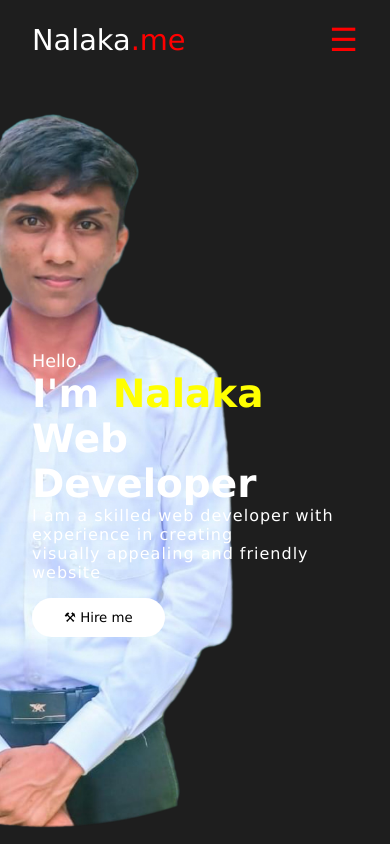
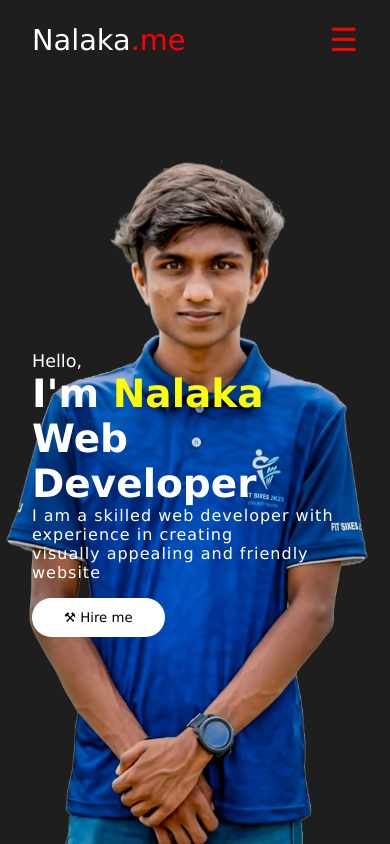
Before and after one commit to NalakaDineshSamarasingha/my-site, a React (Create React App) app: page / in a window 390 px wide. Built offline with nearby package versions, Linux system fonts and the light colour scheme.

Commit message:
BG img change

```diff
--- a/src/component/Intro/intro.css
+++ b/src/component/Intro/intro.css
@@ -45,7 +45,7 @@
 }
 @media screen and (max-width:840px) {
     .bg{
-        right: -40vw;
+        right: -10vw;
     }
     .introContent{
         font-size: 10vw;
@@ -56,6 +56,6 @@
 }
 @media screen and (max-width:480px) {
     .bg{
-        right: -20vw;
+        right: -30vw;
     }
 }
--- a/src/component/Intro/intro.jsx
+++ b/src/component/Intro/intro.jsx
@@ -1,6 +1,6 @@
 import React from "react";
 import './intro.css'
-import BG from '../../assests/my.png';
+import BG from '../../assests/Hehe.png';
 import { Link } from "react-scroll";
 
 const Intro = () => {
```
Also changed, not shown: src/assests/Hehe.png (added).
